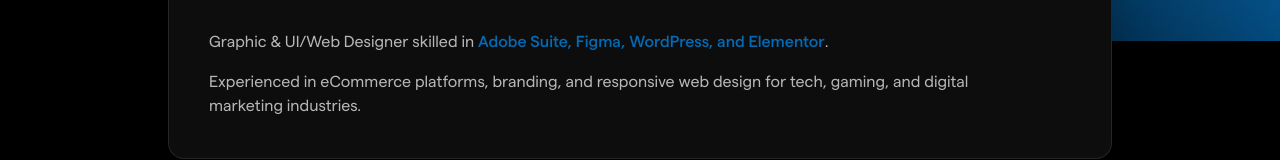
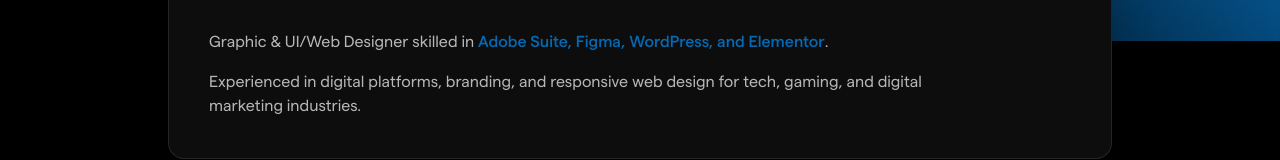
Before and after one commit to jefel-design/jefel-espanola, a React (Vite) app: page / in a window 1280 px wide. Shown: the part 679-839 px from the top of the page. Built offline with nearby package versions, Linux system fonts and the light colour scheme.

Commit message:
pathadjusted

```diff
--- a/src/components/About.tsx
+++ b/src/components/About.tsx
@@ -27,8 +27,7 @@
               </p>
 
               <p>
-                Experienced in eCommerce platforms, branding, and responsive web
-                design for tech, gaming, and digital marketing industries.
+                Experienced in digital platforms, branding, and responsive web design for tech, gaming, and digital marketing industries.
               </p>
             </div>
           </div>
```
